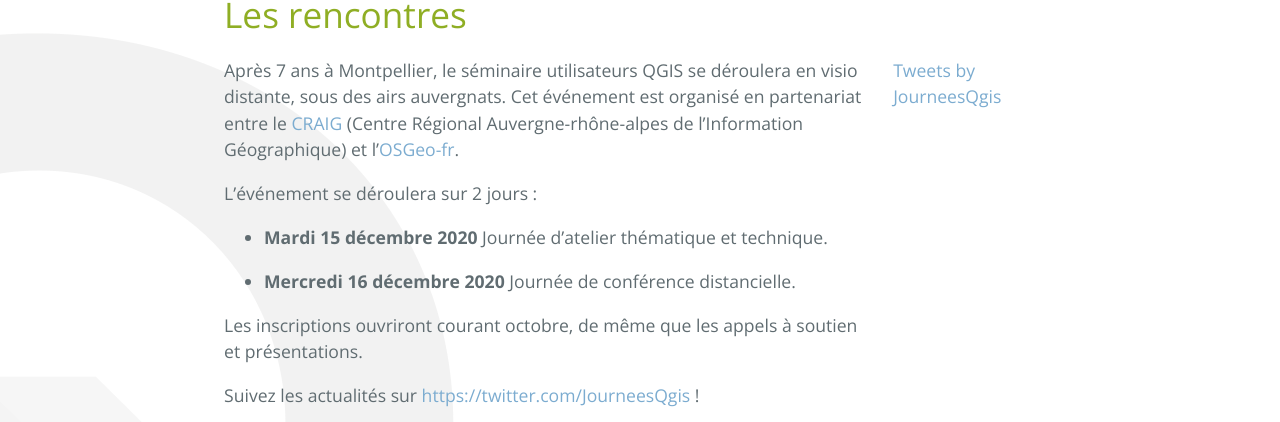
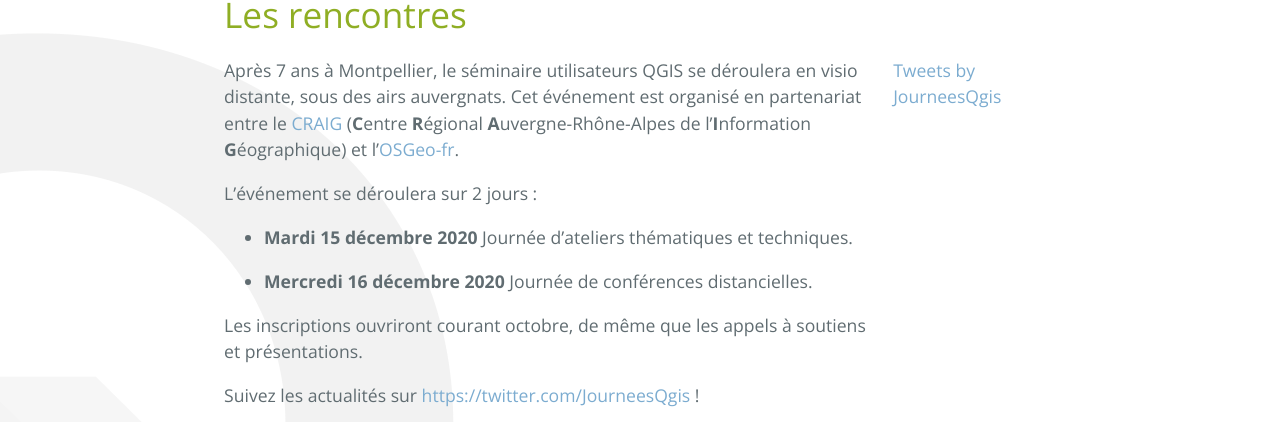
Before and after one commit to OSGeo-fr/QGIS-conf-fr-website, a Jekyll site: the page built from index.md, in a window 1280 px wide and 900 px high, scrolled down 306 px. Shown: the part 149-571 px from the top of the window. Built offline with Jekyll 4.4.1, drawn with Linux system fonts in a browser that asks for light colours; comment, search, counter and statistics services are not loaded; the repository's description, which GitHub fills in, is left out.

Commit message:
Update index.md
Corrections Marjorie Fangain

```diff
--- a/index.md
+++ b/index.md
@@ -5,14 +5,14 @@ tagline: Rencontrez, échangez, discutez autour de QGIS !
 menu: header
 ---
 
-Après 7 ans à Montpellier, le séminaire utilisateurs QGIS se déroulera en visio distante, sous des airs auvergnats. Cet événement est organisé en partenariat entre le [CRAIG](https://www.craig.fr/) (Centre Régional Auvergne-rhône-alpes de l'Information Géographique) et l'[OSGeo-fr](https://www.osgeo.asso.fr/).
+Après 7 ans à Montpellier, le séminaire utilisateurs QGIS se déroulera en visio distante, sous des airs auvergnats. Cet événement est organisé en partenariat entre le [CRAIG](https://www.craig.fr/) (**C**entre **R**égional **A**uvergne-Rhône-Alpes de l'**I**nformation **G**éographique) et l'[OSGeo-fr](https://www.osgeo.asso.fr/).
 
 L’événement se déroulera sur 2 jours :
 
-* **Mardi 15 décembre 2020** Journée d'atelier thématique et technique.
+* **Mardi 15 décembre 2020** Journée d'ateliers thématiques et techniques.
 
-* **Mercredi 16 décembre 2020** Journée de conférence distancielle.
+* **Mercredi 16 décembre 2020** Journée de conférences distancielles.
 
-Les inscriptions ouvriront courant octobre, de même que les appels à soutien et présentations.
+Les inscriptions ouvriront courant octobre, de même que les appels à soutiens et présentations.
 
 Suivez les actualités sur <https://twitter.com/JourneesQgis> !
```
